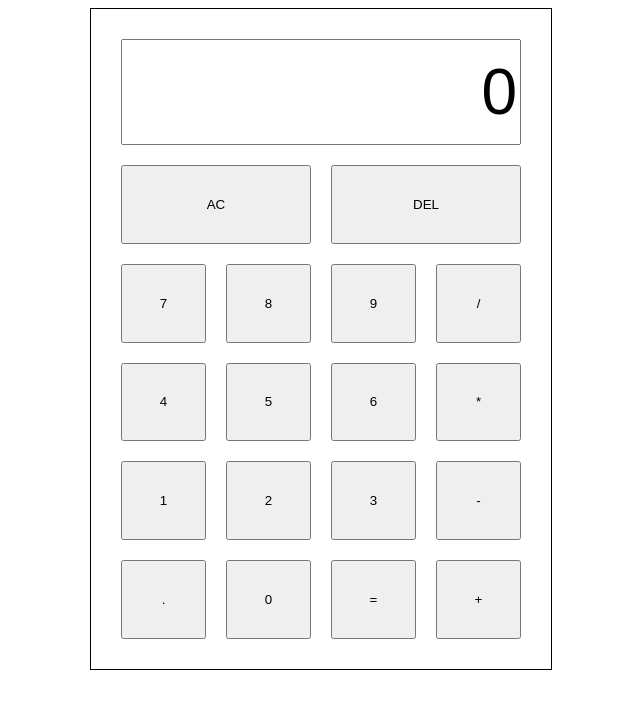
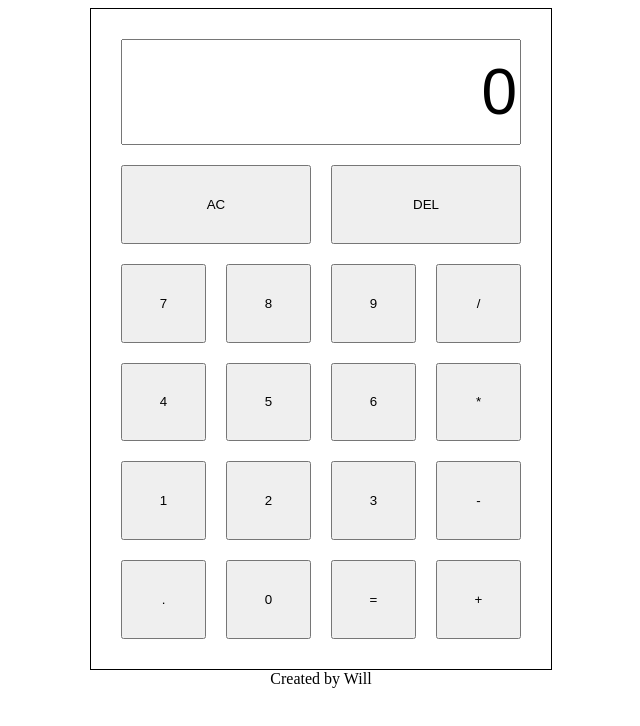
Before and after one commit to WLewis0991/calculator, a plain HTML site: page index.html in a window 1280 px wide. Shown: the whole page, without its empty margins (319-959 px from the left). Drawn offline with Linux system fonts and the light colour scheme.

Commit message:
Footer added

```diff
--- a/index.html
+++ b/index.html
@@ -37,6 +37,8 @@
 
     </div>
 
+    <footer> Created by Will </footer>
+
 
     <script src="index.js"></script>
 </body>
```
